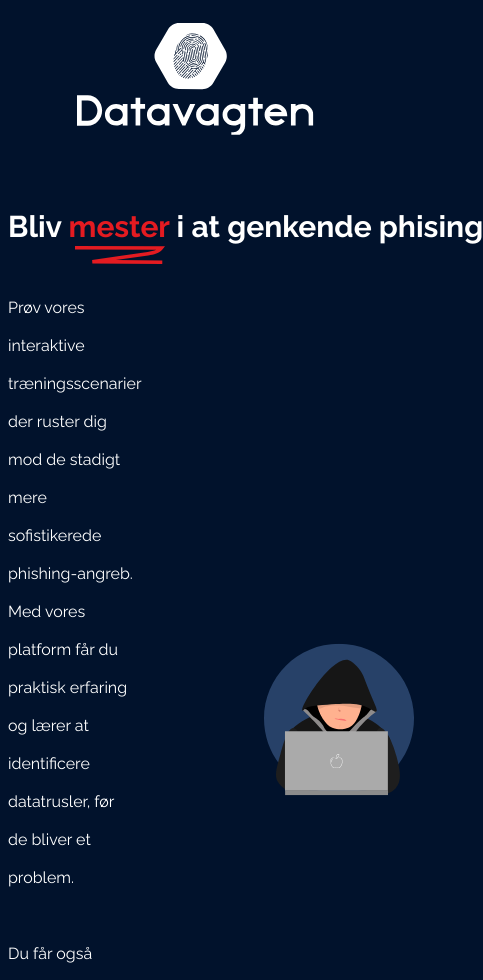
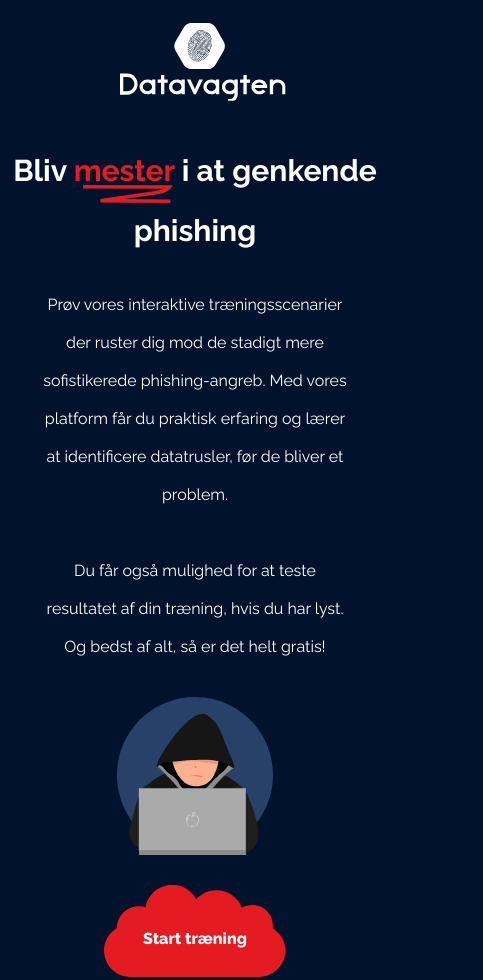
Before and after one commit to jeppeb95/Datavagten-opg, a plain HTML site: page index.html in a window 390 px wide. Shown: the top 980 px of the page, 483 px wide, since content can reach past the window. Drawn offline with Linux system fonts and the light colour scheme.

Commit message:
forside responsiv

```diff
--- a/index.html
+++ b/index.html
@@ -18,9 +18,16 @@
     <section class="intro-section">
         <div class="intro-container">
         <div class="text-content">
-            <h1>Bliv <span class="red-word">mester</span> i at genkende phising
-                <object type="image/svg+xml" data="img/svg/understreg.svg" class="custom-svg"></object>
-</h1>
+            <h1>Bliv
+                <span class="red-word">mester
+                    <span class="underline-svg">
+                        <object type="image/svg+xml" data="img/svg/understreg.svg"></object>
+                    </span>
+                </span>
+                i at genkende phishing
+            </h1>
+
+
 
             <p>Prøv vores interaktive træningsscenarier der ruster  dig mod de stadigt mere sofistikerede phishing-angreb. Med vores platform får du praktisk erfaring og lærer at identificere datatrusler, før de bliver et problem. <br><br>Du får også mulighed for at teste resultatet af din træning, hvis du har lyst. Og bedst af alt, så er det helt gratis!</p>
         </div>
--- a/style.scss
+++ b/style.scss
@@ -2,6 +2,10 @@
 @import 'partials/colors';
 @import 'partials/mixin';
 @import 'partials/buttons';
+
+html {
+    box-sizing: border-box;
+}
 
 
 body {
@@ -12,6 +16,7 @@ body {
 
 header {
     @include flex-center;
+    width: 100vw;
 
     img {
         padding: 15px 0;
@@ -24,7 +29,7 @@ header {
 
     .intro-container {
         display: flex;
-        padding-top: 30px;
+        padding-top: 50px;
         gap: 100px;
 
         .text-content {
@@ -32,22 +37,25 @@ header {
             display: flex;
             justify-content: center;
             flex-direction: column;
+            position: relative;
 
             .red-word {
                 color: $roed;
+                position: relative;
+            }
+
+            .underline-svg {
+                position: absolute;
+                left: 0; /* Juster om nødvendigt */
+                right: 0; /* Juster om nødvendigt */
+                bottom: -35px; /* Juster afstanden under teksten */
+                width: 100%; /* Sikrer, at bredden passer med "red-word" elementet */
+                height: auto; /* Holder SVG skalerbar */
+                display: block;
             }
 
             h1 {
-                white-space: nowrap;
-
-                object {
-                    display: block;
-                    margin-top: 2px;
-                    width: 90px;
-                    height: auto;
-                    padding-left: 67px;
-                }
-
+                line-height: 60px;
             }
 
 
@@ -67,10 +75,43 @@ header {
 
 
 // Mobil styling forside //
-@media only screen and (max-width: 1010px)  {
+@media only screen and (max-width: 1010px) {
     .intro-section {
+        margin: 0 100px;
         .intro-container {
             flex-direction: column;
+            align-items: center;
+            gap: 15px;
+            width: 100vw;
+            padding-top: 0;
+
+            .text-content {
+                width: 100%;
+                text-align: center;
+                align-items: center;
+
+                h1 {
+                    padding: 0 10px;
+                }
+            }
+
+            img {
+                padding-bottom: 30px;
+            }
+
         }
     }
+
+    header {
+        a {
+            @include flex-center
+
+
+        }
+
+        img {
+            width: 70%;
+        }
+    }
+
 }
```
Also changed, not shown: style.css, 1 other file.
